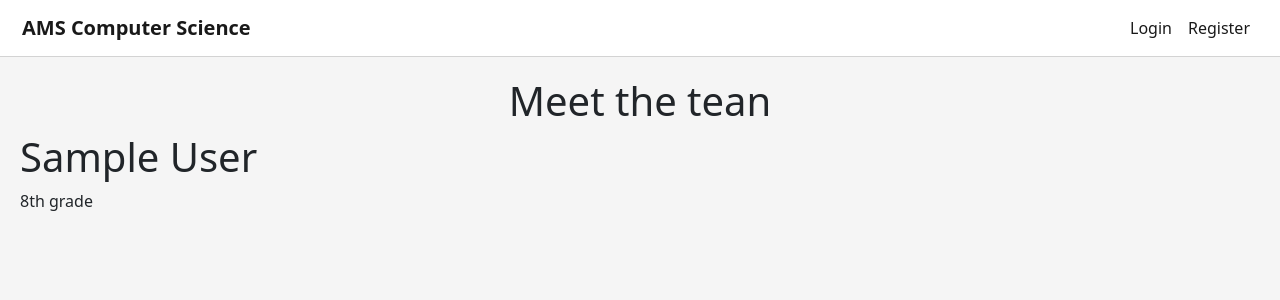
After one commit to JackPadalino/amscsapp, a Django app: a page that uses classroom/templates/classroom/classroom-profiles.html in a window 1280 px wide. The commit adds this page. Shown: the top 300 px of the page. Run offline with Django 4.2, Linux system fonts and the light colour scheme; tables that the repository leaves empty hold one stand-in row (values such as "Sample post").

Commit message:
added views, urls, and templates to view all students enrolled in a class

```diff
--- a/classroom/templates/classroom/classroom-main.html
+++ b/classroom/templates/classroom/classroom-main.html
@@ -4,4 +4,5 @@
     <h1>{{ classroom.school_year }} {{ classroom.title }}</h1>
     <p>join code: {{ classroom.join_code }}</p>
 </div>
+<h1><a href="{% url 'classroom-classroom-profiles' classroom.title classroom.pk %}">Meet the team</a></h1>
 {% endblock content %}
--- /dev/null
+++ b/classroom/templates/classroom/classroom-profiles.html
@@ -0,0 +1,13 @@
+{% extends 'main/base.html' %}
+{% block content %}
+<div class='page-title'>
+    <h1>Meet the tean</h1>
+</div>
+<div class="student-profiles-div">
+    {% for profile in profiles %}
+        <!--<h1><a href= url 'classroom-classroom-main' class.title class.pk %}">{{ class.title}}</a></h1>-->
+        <h1>{{ profile.user.first_name }} {{ profile.user.last_name }}</h1>
+        <p>{{ profile.grade }}th grade</p>
+    {% endfor %}
+</div>
+{% endblock content %}
--- a/classroom/urls.py
+++ b/classroom/urls.py
@@ -1,7 +1,8 @@
 from django.urls import path
 from . import views
-from .views import ClassDetailView
+from .views import ClassDetailView, StudentProfileListView
 
 urlpatterns = [
-    path('<str:class_title>/<int:pk>/',ClassDetailView.as_view(),name='classroom-classroom-main')
+    path('<str:class_title>/<int:pk>/',ClassDetailView.as_view(),name='classroom-classroom-main'),
+    path('<str:class_title>/<int:pk>/meet-the-team',StudentProfileListView.as_view(),name='classroom-classroom-profiles')
 ]
--- a/classroom/views.py
+++ b/classroom/views.py
@@ -10,3 +10,15 @@ class ClassDetailView(LoginRequiredMixin,DetailView):
     template_name = 'classroom/classroom-main.html'
     model = Classroom
     context_object_name = 'classroom'
+
+class StudentProfileListView(ListView):
+    template_name = 'classroom/classroom-profiles.html'
+    model = Classroom
+    context_object_name = 'profiles'
+
+    # this function filters Classroom objects by the 'pk' argument passed in from the URL
+    # and then returns an 'object_list' that has been renamed to 'profiles' which is then returned
+    # to the template
+    def get_queryset(self):
+        self.classroom = get_object_or_404(Classroom, pk=self.kwargs['pk'])
+        return self.classroom.profiles.all()
```
